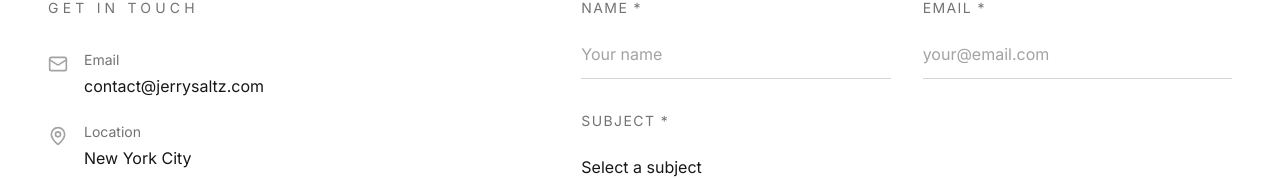
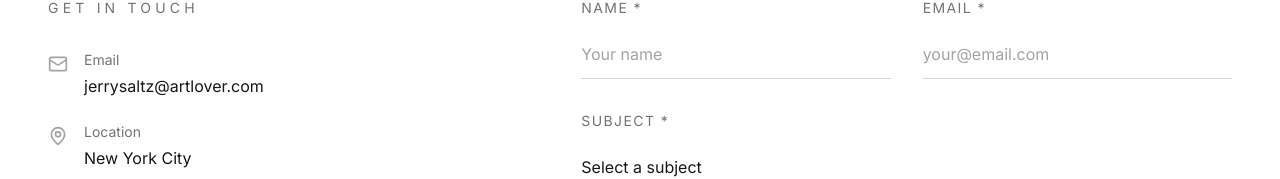
Before and after one commit to jhonjossteve-boop/jerrysaltz, a React (Vite) app: page / in a window 1280 px wide. Both pictures are taken after a click on the button "CONTACT". Shown: the part 434-613 px from the top of the page. Built offline with nearby package versions, Linux system fonts and the light colour scheme; a web font is replaced by a local one.

Commit message:
Update email address in AppLayout component

```diff
--- a/src/components/AppLayout.tsx
+++ b/src/components/AppLayout.tsx
@@ -115,7 +115,7 @@ const Footer: React.FC<{ setCurrentPage: (page: Page) => void }> = ({ setCurrent
               <a href="https://twitter.com/jerrysaltz" target="_blank" rel="noopener noreferrer" className="text-neutral-400 hover:text-white transition-colors duration-300" aria-label="Twitter">
                 <Twitter className="w-5 h-5" />
               </a>
-              <a href="mailto:contact@jerrysaltz.com" className="text-neutral-400 hover:text-white transition-colors duration-300" aria-label="Email">
+              <a href="mailto:jerrysaltz@artlover.com" className="text-neutral-400 hover:text-white transition-colors duration-300" aria-label="Email">
                 <Mail className="w-5 h-5" />
               </a>
             </div>
@@ -621,7 +621,7 @@ const ContactPage: React.FC<{ setCurrentPage: (page: Page) => void }> = ({ setCu
                       <Mail className="w-5 h-5 text-neutral-400 mt-1" />
                       <div>
                         <p className="text-sm text-neutral-500 mb-1">Email</p>
-                        <a href="mailto:contact@jerrysaltz.com" className="text-neutral-900 hover:text-neutral-600 transition-colors duration-300">contact@jerrysaltz.com</a>
+                        <a href="mailto:jerrysaltz@artlover.com" className="text-neutral-900 hover:text-neutral-600 transition-colors duration-300">jerrysaltz@artlover.com</a>
                       </div>
                     </div>
                     <div className="flex items-start gap-4">
```
